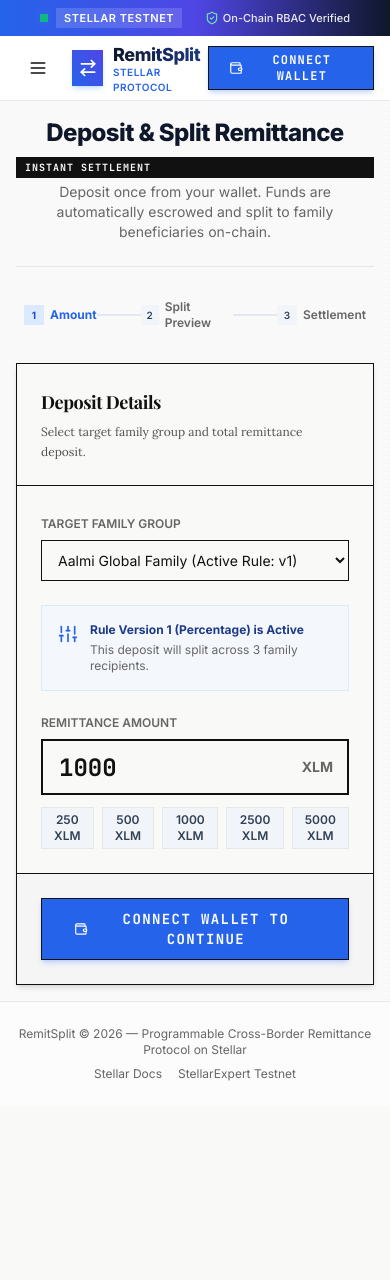
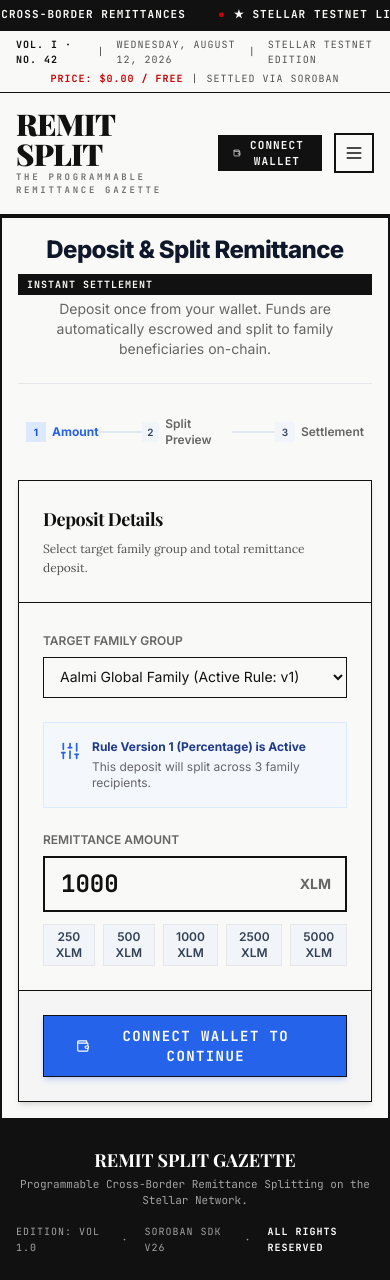
Before and after one commit to Zulekha01/RemitSplit, a Next.js app: page /deposit in a window 390 px wide. Before the commit the page ends 1106 px from the top, so only its background shows below. Built offline with nearby package versions, Linux system fonts and the light colour scheme; a web font is replaced by a local one.

Commit message:
style(layout): implement broadsheet masthead, marquee ticker and editorial sidebar

```diff
--- a/src/components/layout/app-shell.tsx
+++ b/src/components/layout/app-shell.tsx
@@ -1,62 +1,50 @@
 "use client";
 
-import React, { useState } from "react";
+import React from "react";
 import { Navbar } from "./navbar";
 import { Sidebar } from "./sidebar";
 import { NetworkBanner } from "./network-banner";
 
-export function AppShell({ children }: { children: React.ReactNode }) {
-  const [mobileSidebarOpen, setMobileSidebarOpen] = useState(false);
+interface AppShellProps {
+  children: React.ReactNode;
+}
 
+export function AppShell({ children }: AppShellProps) {
   return (
-    <div className="min-h-screen flex flex-col bg-slate-50/30 dark:bg-slate-950">
+    <div className="min-h-screen bg-[#F9F9F7] text-[#111111] flex flex-col selection:bg-[#111111] selection:text-[#F9F9F7]">
       <NetworkBanner />
-      <Navbar onToggleSidebar={() => setMobileSidebarOpen(!mobileSidebarOpen)} />
+      <Navbar />
 
-      <div className="flex-1 flex container mx-auto px-0 md:px-4">
+      <div className="flex-1 flex max-w-7xl w-full mx-auto border-x-2 border-[#111111]">
         {/* Desktop Sidebar */}
-        <Sidebar className="hidden lg:flex my-4 rounded-2xl shadow-sm h-[calc(100vh-8.5rem)] sticky top-20" />
+        <div className="hidden md:block">
+          <Sidebar />
+        </div>
 
-        {/* Mobile Sidebar Overlay */}
-        {mobileSidebarOpen && (
-          <div className="fixed inset-0 z-50 lg:hidden flex">
-            <div
-              className="fixed inset-0 bg-black/60 backdrop-blur-sm"
-              onClick={() => setMobileSidebarOpen(false)}
-            />
-            <Sidebar
-              className="relative z-50 h-full w-72 bg-white dark:bg-slate-950 p-4 shadow-2xl"
-              onClose={() => setMobileSidebarOpen(false)}
-            />
-          </div>
-        )}
-
-        {/* Main Content Area */}
-        <main className="flex-1 p-4 md:p-6 lg:p-8 max-w-7xl overflow-x-hidden">
+        {/* Main Broadsheet Content Area */}
+        <main className="flex-1 p-4 sm:p-8 overflow-y-auto bg-[#F9F9F7]">
           {children}
         </main>
       </div>
 
-      <footer className="border-t py-6 text-center text-xs text-muted-foreground bg-white/50 dark:bg-slate-950/50">
-        <div className="container mx-auto px-4 flex flex-col sm:flex-row items-center justify-between gap-2">
-          <span>RemitSplit &copy; 2026 — Programmable Cross-Border Remittance Protocol on Stellar</span>
-          <div className="flex items-center space-x-4">
-            <a
-              href="https://developers.stellar.org"
-              target="_blank"
-              rel="noreferrer"
-              className="hover:text-blue-600 transition-colors"
-            >
-              Stellar Docs
-            </a>
-            <a
-              href="https://stellar.expert/explorer/testnet"
-              target="_blank"
-              rel="noreferrer"
-              className="hover:text-blue-600 transition-colors"
-            >
-              StellarExpert Testnet
-            </a>
+      {/* Gazette Broadsheet Footer */}
+      <footer className="border-t-4 border-[#111111] bg-[#111111] text-[#F9F9F7] py-6 px-4 font-mono text-xs">
+        <div className="max-w-7xl mx-auto flex flex-col sm:flex-row items-center justify-between gap-4">
+          <div className="space-y-0.5 text-center sm:text-left">
+            <span className="font-serif text-lg font-bold text-white block">
+              REMIT SPLIT GAZETTE
+            </span>
+            <p className="text-[11px] text-[#A3A3A3]">
+              Programmable Cross-Border Remittance Splitting on the Stellar Network.
+            </p>
+          </div>
+
+          <div className="flex items-center space-x-4 text-[10px] uppercase tracking-widest text-[#A3A3A3]">
+            <span>EDITION: VOL 1.0</span>
+            <span>·</span>
+            <span>SOROBAN SDK v26</span>
+            <span>·</span>
+            <span className="text-white font-bold">ALL RIGHTS RESERVED</span>
           </div>
         </div>
       </footer>
--- a/src/components/layout/navbar.tsx
+++ b/src/components/layout/navbar.tsx
@@ -1,86 +1,177 @@
 "use client";
 
-import React from "react";
+import React, { useState } from "react";
 import Link from "next/link";
-import { Wallet, LogOut, ArrowRightLeft, Menu, Sparkles } from "lucide-react";
+import { usePathname } from "next/navigation";
+import {
+  Wallet,
+  Menu,
+  X,
+  ExternalLink,
+  ChevronDown,
+  LogOut,
+  Send,
+} from "lucide-react";
 import { Button } from "@/components/ui/button";
+import { Badge } from "@/components/ui/badge";
 import { useWalletStore } from "@/state/use-wallet-store";
-import { AddressPill } from "@/components/shared/address-pill";
 import { truncateAddress } from "@/lib/formatters";
 
-interface NavbarProps {
-  onToggleSidebar?: () => void;
-}
+export function Navbar() {
+  const pathname = usePathname();
+  const { address, isConnected, balance, walletName, isConnecting, connect, disconnect } = useWalletStore();
+  const [mobileMenuOpen, setMobileMenuOpen] = useState(false);
 
-export function Navbar({ onToggleSidebar }: NavbarProps) {
-  const { address, isConnected, balance, walletName, isConnecting, connect, disconnect } = useWalletStore();
+  const currentDate = new Date().toLocaleDateString("en-US", {
+    weekday: "long",
+    year: "numeric",
+    month: "long",
+    day: "numeric",
+  });
 
   return (
-    <header className="sticky top-0 z-40 border-b bg-white/90 dark:bg-slate-950/90 backdrop-blur-md transition-all">
-      <div className="container mx-auto px-4 h-16 flex items-center justify-between">
-        {/* Left: Brand & Mobile menu */}
+    <header className="sticky top-0 z-40 bg-[#F9F9F7] border-b-4 border-[#111111] text-[#111111]">
+      {/* Top Gazette Sub-header */}
+      <div className="border-b border-[#111111] px-4 py-1.5 text-[10px] font-mono uppercase tracking-widest text-[#525252] flex flex-col sm:flex-row items-center justify-between gap-1 max-w-7xl mx-auto">
         <div className="flex items-center space-x-3">
-          {onToggleSidebar && (
-            <Button
-              variant="ghost"
-              size="icon"
-              className="lg:hidden"
-              onClick={onToggleSidebar}
-            >
-              <Menu className="h-5 w-5" />
+          <span className="font-bold text-[#111111]">VOL. I · NO. 42</span>
+          <span>|</span>
+          <span>{currentDate}</span>
+          <span>|</span>
+          <span>STELLAR TESTNET EDITION</span>
+        </div>
+        <div className="flex items-center space-x-2">
+          <span className="text-[#CC0000] font-black">PRICE: $0.00 / FREE</span>
+          <span>|</span>
+          <span>SETTLED VIA SOROBAN</span>
+        </div>
+      </div>
+
+      {/* Main Masthead Banner */}
+      <div className="max-w-7xl mx-auto px-4 py-4 flex items-center justify-between">
+        {/* Brand Masthead Title */}
+        <Link href="/" className="group flex flex-col">
+          <span className="font-serif text-3xl sm:text-4xl md:text-5xl font-black tracking-tight leading-none text-[#111111] group-hover:text-[#CC0000] transition-colors">
+            REMIT SPLIT
+          </span>
+          <span className="font-mono text-[9px] sm:text-[10px] uppercase tracking-[0.3em] font-bold text-[#737373] mt-0.5">
+            The Programmable Remittance Gazette
+          </span>
+        </Link>
+
+        {/* Right Action & Wallet */}
+        <div className="flex items-center space-x-3">
+          <Link href="/deposit" className="hidden sm:inline-block">
+            <Button variant="editorial" size="sm">
+              <Send className="h-3.5 w-3.5 mr-1.5" />
+              Deposit &amp; Split
             </Button>
-          )}
+          </Link>
 
-          <Link href="/dashboard" className="flex items-center space-x-2.5">
-            <div className="h-9 w-9 rounded-xl bg-gradient-to-tr from-blue-600 to-indigo-600 flex items-center justify-center text-white shadow-md shadow-blue-500/20 font-bold">
-              <ArrowRightLeft className="h-5 w-5" />
-            </div>
-            <div className="flex flex-col">
-              <span className="font-extrabold text-lg tracking-tight bg-gradient-to-r from-slate-900 to-blue-900 dark:from-white dark:to-blue-200 bg-clip-text text-transparent">
-                RemitSplit
-              </span>
-              <span className="text-[10px] font-semibold text-blue-600 dark:text-blue-400 tracking-wider uppercase -mt-1">
-                Stellar Protocol
-              </span>
-            </div>
-          </Link>
-        </div>
-
-        {/* Right: Wallet connection */}
-        <div className="flex items-center space-x-3">
-          {isConnected && address ? (
-            <div className="flex items-center space-x-3">
-              <div className="hidden sm:flex flex-col items-end text-xs">
-                <span className="text-muted-foreground font-medium">Balance</span>
-                <span className="font-bold font-mono text-slate-900 dark:text-white">
-                  {parseFloat(balance).toLocaleString(undefined, { minimumFractionDigits: 2, maximumFractionDigits: 4 })} XLM
+          {isConnected ? (
+            <div className="flex items-center space-x-2 border-2 border-[#111111] bg-white p-1">
+              <div className="hidden md:flex flex-col text-right px-2">
+                <span className="font-mono text-[11px] font-bold text-[#111111]">
+                  {parseFloat(balance).toFixed(2)} XLM
+                </span>
+                <span className="font-mono text-[9px] uppercase tracking-wider text-[#737373]">
+                  {truncateAddress(address || "")}
                 </span>
               </div>
-
-              <AddressPill address={address} label={walletName || "Wallet"} />
-
               <Button
                 variant="outline"
                 size="sm"
                 onClick={disconnect}
-                className="text-slate-600 hover:text-red-600 hover:border-red-200"
-                title="Disconnect wallet"
+                className="h-8 px-2 border-[#111111] text-xs"
+                title="Disconnect Wallet"
               >
-                <LogOut className="h-4 w-4" />
+                <LogOut className="h-3.5 w-3.5" />
               </Button>
             </div>
           ) : (
             <Button
+              variant="default"
+              size="sm"
               onClick={() => connect()}
               disabled={isConnecting}
-              className="bg-blue-600 hover:bg-blue-700 text-white font-semibold shadow-md shadow-blue-600/20"
             >
-              <Wallet className="h-4 w-4 mr-2" />
+              <Wallet className="h-3.5 w-3.5 mr-1.5" />
               {isConnecting ? "Connecting..." : "Connect Wallet"}
             </Button>
           )}
+
+          {/* Mobile Menu Button */}
+          <button
+            onClick={() => setMobileMenuOpen(!mobileMenuOpen)}
+            className="md:hidden border-2 border-[#111111] p-2 hover:bg-[#111111] hover:text-white transition-colors"
+            aria-label="Toggle menu"
+          >
+            {mobileMenuOpen ? <X className="h-5 w-5" /> : <Menu className="h-5 w-5" />}
+          </button>
         </div>
       </div>
+
+      {/* Mobile Drawer */}
+      {mobileMenuOpen && (
+        <div className="md:hidden border-t-2 border-[#111111] bg-[#F9F9F7] p-4 space-y-3 font-mono text-xs uppercase tracking-widest">
+          <Link
+            href="/dashboard"
+            onClick={() => setMobileMenuOpen(false)}
+            className="block p-2 border border-[#111111] hover:bg-[#111111] hover:text-white"
+          >
+            Dashboard
+          </Link>
+          <Link
+            href="/families"
+            onClick={() => setMobileMenuOpen(false)}
+            className="block p-2 border border-[#111111] hover:bg-[#111111] hover:text-white"
+          >
+            Family &amp; Members
+          </Link>
+          <Link
+            href="/rules"
+            onClick={() => setMobileMenuOpen(false)}
+            className="block p-2 border border-[#111111] hover:bg-[#111111] hover:text-white"
+          >
+            Split Rules
+          </Link>
+          <Link
+            href="/deposit"
+            onClick={() => setMobileMenuOpen(false)}
+            className="block p-2 border border-[#111111] bg-[#111111] text-white hover:bg-[#CC0000]"
+          >
+            Deposit &amp; Split
+          </Link>
+          <Link
+            href="/transactions"
+            onClick={() => setMobileMenuOpen(false)}
+            className="block p-2 border border-[#111111] hover:bg-[#111111] hover:text-white"
+          >
+            Transaction Gazette
+          </Link>
+          <Link
+            href="/activity"
+            onClick={() => setMobileMenuOpen(false)}
+            className="block p-2 border border-[#111111] hover:bg-[#111111] hover:text-white"
+          >
+            Wire Activity Feed
+          </Link>
+          <Link
+            href="/analytics"
+            onClick={() => setMobileMenuOpen(false)}
+            className="block p-2 border border-[#111111] hover:bg-[#111111] hover:text-white"
+          >
+            Telemetry &amp; Reports
+          </Link>
+          <Link
+            href="/settings"
+            onClick={() => setMobileMenuOpen(false)}
+            className="block p-2 border border-[#111111] hover:bg-[#111111] hover:text-white"
+          >
+            Settings &amp; Diagnostics
+          </Link>
+        </div>
+      )}
     </header>
   );
 }
--- a/src/components/layout/network-banner.tsx
+++ b/src/components/layout/network-banner.tsx
@@ -1,38 +1,29 @@
 "use client";
 
 import React from "react";
-import { Sparkles, ShieldCheck, AlertCircle } from "lucide-react";
 import { useWalletStore } from "@/state/use-wallet-store";
 
 export function NetworkBanner() {
   const { network } = useWalletStore();
 
+  const tickerItems = [
+    "★ THE OFFICIAL DISPATCH FOR PROGRAMMATIC CROSS-BORDER REMITTANCES",
+    "★ STELLAR TESTNET LIVE",
+    "★ SOROBAN PROTOCOL v26 ACTIVE",
+    "★ LOSSLESS INTEGER ARITHMETIC ENFORCED (10,000 BPS)",
+    "★ IDEMPOTENT ESCROW RETRY ENGINE: RUNNING",
+    "★ AVERAGE SETTLEMENT TIME: < 4 SECONDS",
+  ];
+
   return (
-    <div className="bg-gradient-to-r from-blue-600 via-indigo-600 to-slate-900 text-white text-xs py-2 px-4 shadow-sm flex items-center justify-between">
-      <div className="container mx-auto flex flex-wrap items-center justify-between gap-2">
-        <div className="flex items-center space-x-2">
-          <span className="flex h-2 w-2 relative">
-            <span className="animate-ping absolute inline-flex h-full w-full rounded-full bg-emerald-400 opacity-75"></span>
-            <span className="relative inline-flex rounded-full h-2 w-2 bg-emerald-500"></span>
+    <div className="bg-[#111111] text-[#F9F9F7] py-1.5 px-4 overflow-hidden border-b-2 border-[#111111] select-none text-[11px] font-mono font-bold tracking-widest uppercase">
+      <div className="animate-marquee whitespace-nowrap flex items-center space-x-8">
+        {[...tickerItems, ...tickerItems].map((item, idx) => (
+          <span key={idx} className="inline-flex items-center space-x-2">
+            <span className="text-[#CC0000] font-black">●</span>
+            <span>{item}</span>
           </span>
-          <span className="font-semibold uppercase tracking-wider text-[11px] bg-white/15 px-2 py-0.5 rounded">
-            Stellar {network}
-          </span>
-          <span className="hidden sm:inline text-white/80">
-            Soroban Programmable Cross-Border Remittance Protocol
-          </span>
-        </div>
-
-        <div className="flex items-center space-x-4 text-[11px] text-white/90">
-          <span className="flex items-center space-x-1">
-            <ShieldCheck className="h-3.5 w-3.5 text-emerald-300" />
-            <span className="font-medium">On-Chain RBAC Verified</span>
-          </span>
-          <span className="hidden md:flex items-center space-x-1">
-            <Sparkles className="h-3.5 w-3.5 text-yellow-300" />
-            <span>Dual Soroban Inter-Contract Calls</span>
-          </span>
-        </div>
+        ))}
       </div>
     </div>
   );
--- a/src/components/shared/explorer-link.tsx
+++ b/src/components/shared/explorer-link.tsx
@@ -1,44 +1,47 @@
 import React from "react";
 import { ExternalLink } from "lucide-react";
-import { getExplorerUrl, truncateHash, truncateAddress } from "@/lib/formatters";
-import { cn } from "@/lib/utils";
+import { getExplorerUrl, truncateHash } from "@/lib/formatters";
 
 interface ExplorerLinkProps {
-  type: "account" | "contract" | "tx";
+  type: "tx" | "account" | "contract";
   value: string;
+  network?: string;
+  iconOnly?: boolean;
   truncate?: boolean;
-  network?: string;
-  className?: string;
 }
 
 export function ExplorerLink({
   type,
   value,
+  network = "testnet",
+  iconOnly = false,
   truncate = true,
-  network = "testnet",
-  className,
 }: ExplorerLinkProps) {
-  if (!value) return <span className="text-muted-foreground">-</span>;
+  const url = getExplorerUrl(type, value, network);
 
-  const url = getExplorerUrl(type, value, network);
-  const displayText = truncate
-    ? type === "tx"
-      ? truncateHash(value)
-      : truncateAddress(value)
-    : value;
+  if (iconOnly) {
+    return (
+      <a
+        href={url}
+        target="_blank"
+        rel="noopener noreferrer"
+        className="text-[#111111] hover:text-[#CC0000] transition-colors p-0.5 inline-block"
+        title="View on StellarExpert"
+      >
+        <ExternalLink className="h-3 w-3" />
+      </a>
+    );
+  }
 
   return (
     <a
       href={url}
       target="_blank"
       rel="noopener noreferrer"
-      className={cn(
-        "inline-flex items-center space-x-1 font-mono text-xs text-blue-600 hover:text-blue-800 dark:text-blue-400 dark:hover:text-blue-300 hover:underline transition-colors",
-        className
-      )}
+      className="inline-flex items-center space-x-1 font-mono text-xs text-[#111111] hover:text-[#CC0000] underline-offset-4 decoration-1 hover:underline transition-colors"
     >
-      <span>{displayText}</span>
-      <ExternalLink className="h-3 w-3" />
+      <span>{truncate ? truncateHash(value) : value}</span>
+      <ExternalLink className="h-3 w-3 shrink-0" />
     </a>
   );
 }
--- a/src/components/shared/status-badge.tsx
+++ b/src/components/shared/status-badge.tsx
@@ -1,74 +1,44 @@
 import React from "react";
 import { Badge } from "@/components/ui/badge";
-import { TransactionStatus, DistributionStatus } from "@/types";
-import { CheckCircle2, Clock, AlertTriangle, RefreshCw, XCircle } from "lucide-react";
+import { TransactionStatus } from "@/types";
 
 interface StatusBadgeProps {
-  status: TransactionStatus | DistributionStatus | string;
-  className?: string;
+  status: TransactionStatus;
 }
 
-export function StatusBadge({ status, className }: StatusBadgeProps) {
-  const normalized = status.toUpperCase();
-
-  switch (normalized) {
+export function StatusBadge({ status }: StatusBadgeProps) {
+  switch (status) {
     case "CONFIRMED":
-    case "COMPLETED":
       return (
-        <Badge variant="success" className={className}>
-          <CheckCircle2 className="w-3 h-3 mr-1" />
-          Completed
+        <Badge variant="default" className="bg-[#111111] text-[#F9F9F7]">
+          SETTLED [OK]
+        </Badge>
+      );
+    case "PENDING":
+      return (
+        <Badge variant="secondary" className="bg-[#E5E5E0] text-[#111111]">
+          QUEUED...
         </Badge>
       );
     case "PROCESSING":
       return (
-        <Badge variant="stellar" className={className}>
-          <RefreshCw className="w-3 h-3 mr-1 animate-spin" />
-          Processing
-        </Badge>
-      );
-    case "PENDING":
-    case "DEPOSITPENDING":
-    case "CREATED":
-      return (
-        <Badge variant="secondary" className={className}>
-          <Clock className="w-3 h-3 mr-1" />
-          Pending
-        </Badge>
-      );
-    case "FUNDED":
-      return (
-        <Badge variant="stellar" className={className}>
-          <CheckCircle2 className="w-3 h-3 mr-1" />
-          Escrow Funded
-        </Badge>
-      );
-    case "PARTIALLYCOMPLETED":
-      return (
-        <Badge variant="warning" className={className}>
-          <AlertTriangle className="w-3 h-3 mr-1" />
-          Partial Payout
+        <Badge variant="secondary" className="border-[#111111] bg-white text-[#111111] animate-pulse">
+          PROCESSING...
         </Badge>
       );
     case "RETRYABLE":
       return (
-        <Badge variant="warning" className={className}>
-          <RefreshCw className="w-3 h-3 mr-1" />
-          Retryable
+        <Badge variant="editorial" className="bg-[#CC0000] text-white">
+          RETRYABLE !
         </Badge>
       );
     case "FAILED":
       return (
-        <Badge variant="destructive" className={className}>
-          <XCircle className="w-3 h-3 mr-1" />
-          Failed
+        <Badge variant="destructive" className="bg-[#CC0000] text-white font-black">
+          FAILED [ERR]
         </Badge>
       );
     default:
-      return (
-        <Badge variant="outline" className={className}>
-          {status}
-        </Badge>
-      );
+      return <Badge variant="outline">{status}</Badge>;
   }
 }
```
Also changed, not shown: src/components/layout/sidebar.tsx (+47 -75 lines), src/components/shared/address-pill.tsx (+16 -42 lines), src/components/shared/amount-display.tsx (+10 -10 lines).
